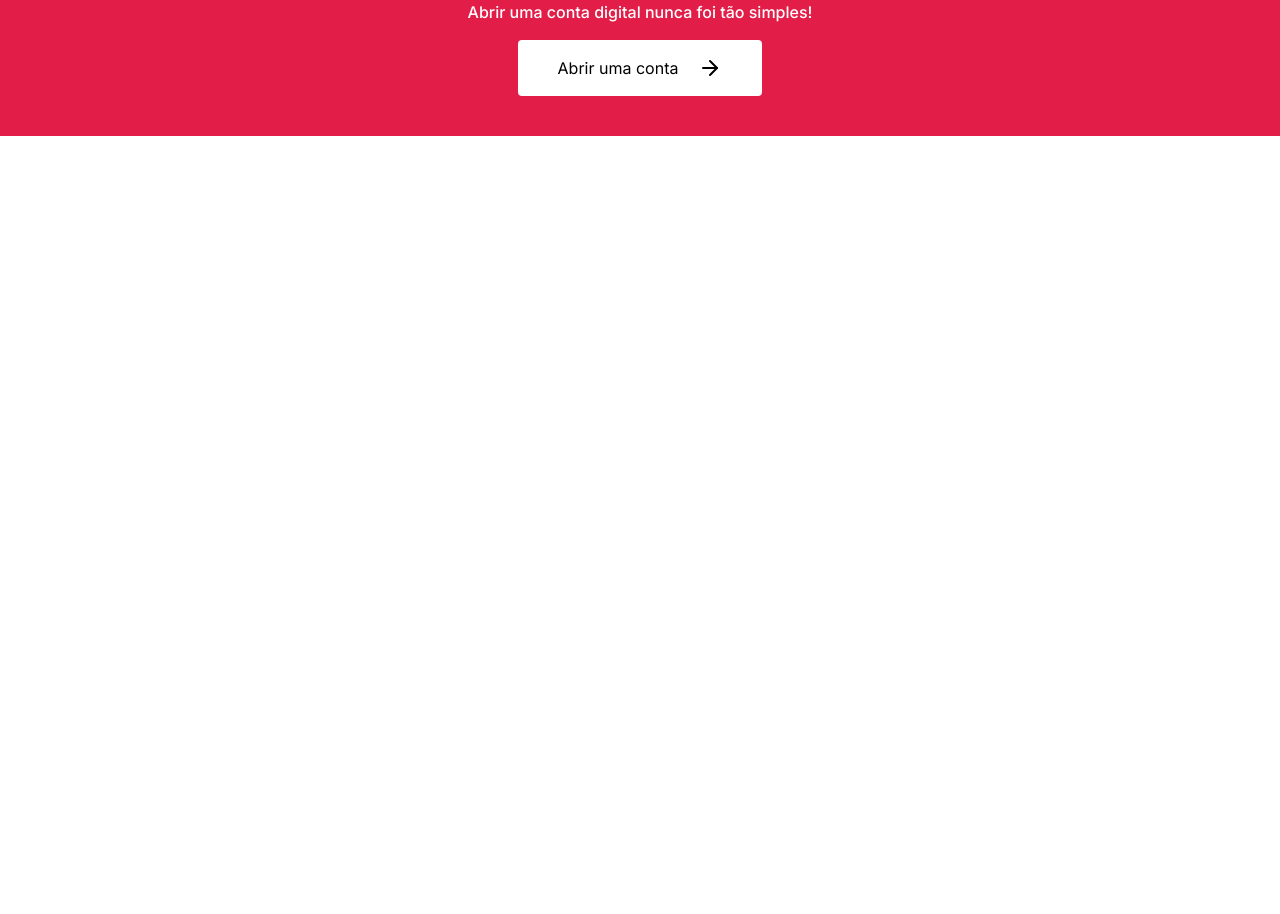
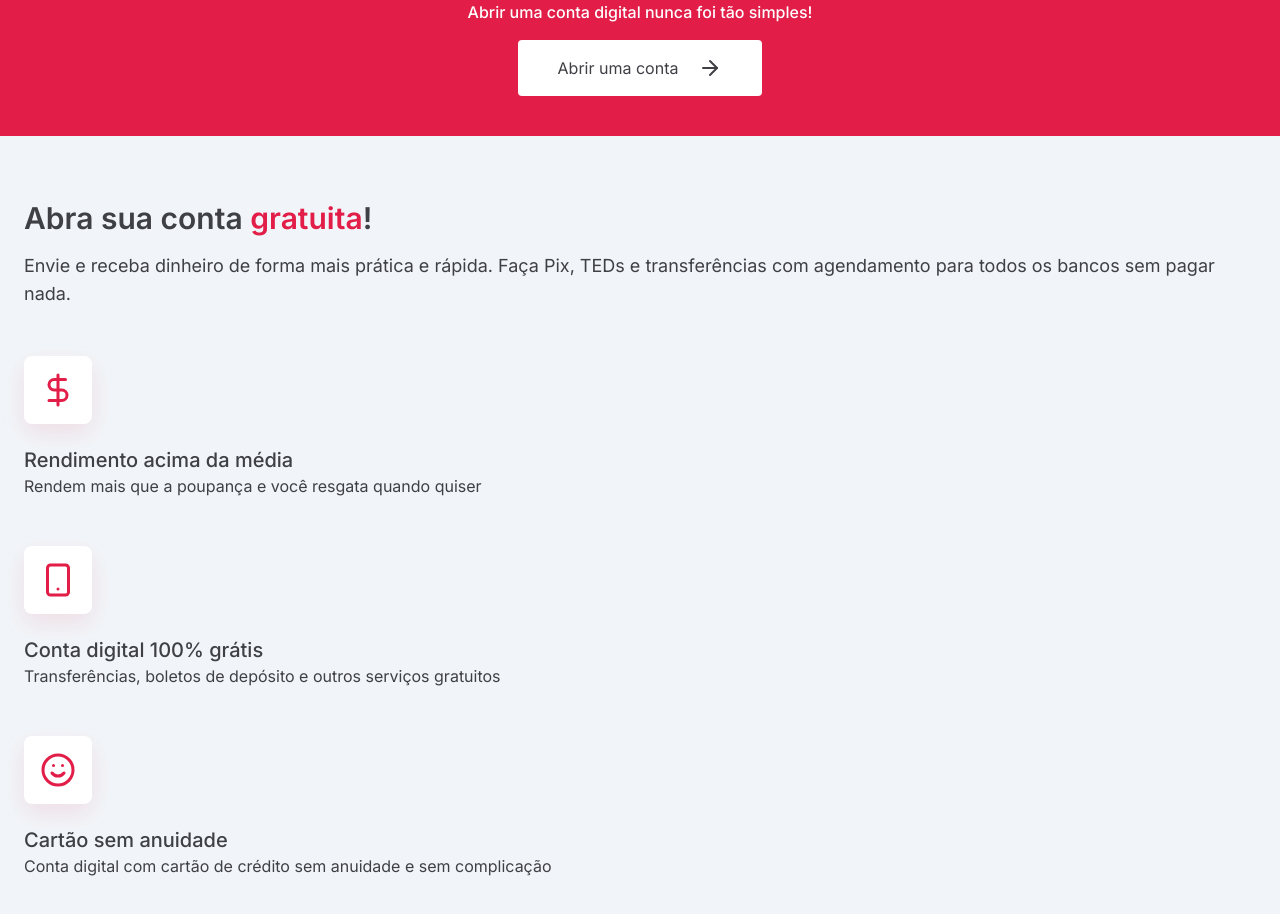
Before and after one commit to Kaduh15/landing-pages, a Next.js app: page / in a window 1280 px wide. Shown: the part 420-1334 px from the top of the page. Before the commit the page ends 800 px from the top, so only its background shows below. Built offline with nearby package versions, Linux system fonts and the light colour scheme.

Commit message:
feat: cria a primeira seção de detalhes

```diff
--- /dev/null
+++ b/src/app/components/Details/index.tsx
@@ -0,0 +1,44 @@
+import { DollarSign, Smartphone, Smile } from 'lucide-react'
+
+import { DetailsCard } from '../DetailsCard'
+
+const detailsData = [
+  {
+    title: 'Rendimento acima da média',
+    description: 'Rendem mais que a poupança e você resgata quando quiser',
+    icon: DollarSign,
+  },
+  {
+    title: 'Conta digital 100% grátis',
+    description:
+      'Transferências, boletos de depósito e outros serviços gratuitos',
+    icon: Smartphone,
+  },
+  {
+    title: 'Cartão sem anuidade',
+    description:
+      'Conta digital com cartão de crédito sem anuidade e sem complicação',
+    icon: Smile,
+  },
+]
+
+export default function Details() {
+  return (
+    <section className="px-6 py-16 flex flex-col gap-4">
+      <h2 className="text-start text-3xl font-semibold ">
+        Abra sua conta <span className="text-rose-600">gratuita</span>!
+      </h2>
+      <p className="text-lg">
+        Envie e receba dinheiro de forma mais prática e rápida. Faça Pix, TEDs e
+        transferências com agendamento para todos os bancos sem pagar nada.
+      </p>
+      {detailsData.map(({ description, icon, title }, index) => (
+        <DetailsCard.Card key={index}>
+          <DetailsCard.Icon icon={icon} />
+          <DetailsCard.Title>{title}</DetailsCard.Title>
+          <DetailsCard.Description>{description}</DetailsCard.Description>
+        </DetailsCard.Card>
+      ))}
+    </section>
+  )
+}
--- /dev/null
+++ b/src/app/components/DetailsCard/card.tsx
@@ -0,0 +1,11 @@
+type DetailsCardProps = {
+  children?: React.ReactNode
+}
+
+export function DetailsCardComponents(props: DetailsCardProps) {
+  return (
+    <>
+      <div className="mt-8">{props.children}</div>
+    </>
+  )
+}
--- /dev/null
+++ b/src/app/components/DetailsCard/description.tsx
@@ -0,0 +1,5 @@
+export function DescriptionDetailsCard({
+  children,
+}: Readonly<{ children: React.ReactNode }>) {
+  return <p className="text-base">{children}</p>
+}
--- /dev/null
+++ b/src/app/components/DetailsCard/icon.tsx
@@ -0,0 +1,11 @@
+import { LucideIcon } from 'lucide-react'
+
+export function IconDetailsCard({
+  icon: Icon,
+}: Readonly<{ icon: LucideIcon }>) {
+  return (
+    <div className="bg-white inline-block p-4 rounded-lg mb-4 shadow-rose">
+      <Icon className=" text-rose-600 size-9" />
+    </div>
+  )
+}
--- /dev/null
+++ b/src/app/components/DetailsCard/index.tsx
@@ -0,0 +1,11 @@
+import { DetailsCardComponents } from './card'
+import { DescriptionDetailsCard } from './description'
+import { IconDetailsCard } from './icon'
+import { TitleDetailsCard } from './title'
+
+export const DetailsCard = {
+  Title: TitleDetailsCard,
+  Card: DetailsCardComponents,
+  Icon: IconDetailsCard,
+  Description: DescriptionDetailsCard,
+}
--- /dev/null
+++ b/src/app/components/DetailsCard/title.tsx
@@ -0,0 +1,5 @@
+export function TitleDetailsCard({
+  children,
+}: Readonly<{ children: React.ReactNode }>) {
+  return <h1 className="text-xl font-medium">{children}</h1>
+}
--- a/src/app/layout.tsx
+++ b/src/app/layout.tsx
@@ -18,7 +18,14 @@ export default function RootLayout({
 }>) {
   return (
     <html lang="pt-BR">
-      <body className={twMerge(inter.variable, 'font-sans')}>{children}</body>
+      <body
+        className={twMerge(
+          inter.variable,
+          'font-sans text-zinc-700 bg-slate-100',
+        )}
+      >
+        {children}
+      </body>
     </html>
   )
 }
--- a/src/app/page.tsx
+++ b/src/app/page.tsx
@@ -1,3 +1,4 @@
+import Details from './components/Details'
 import Header from './components/Header'
 import Hero from './components/Hero'
 
@@ -6,6 +7,7 @@ export default function Home() {
     <main>
       <Header />
       <Hero />
+      <Details />
     </main>
   )
 }
--- a/tailwind.config.ts
+++ b/tailwind.config.ts
@@ -11,6 +11,9 @@ const config: Config = {
       fontFamily: {
         sans: 'var(--font-inter)',
       },
+      boxShadow: {
+        rose: '0px 9px 25px 0px #E51D371A',
+      },
     },
   },
   plugins: [],
```
